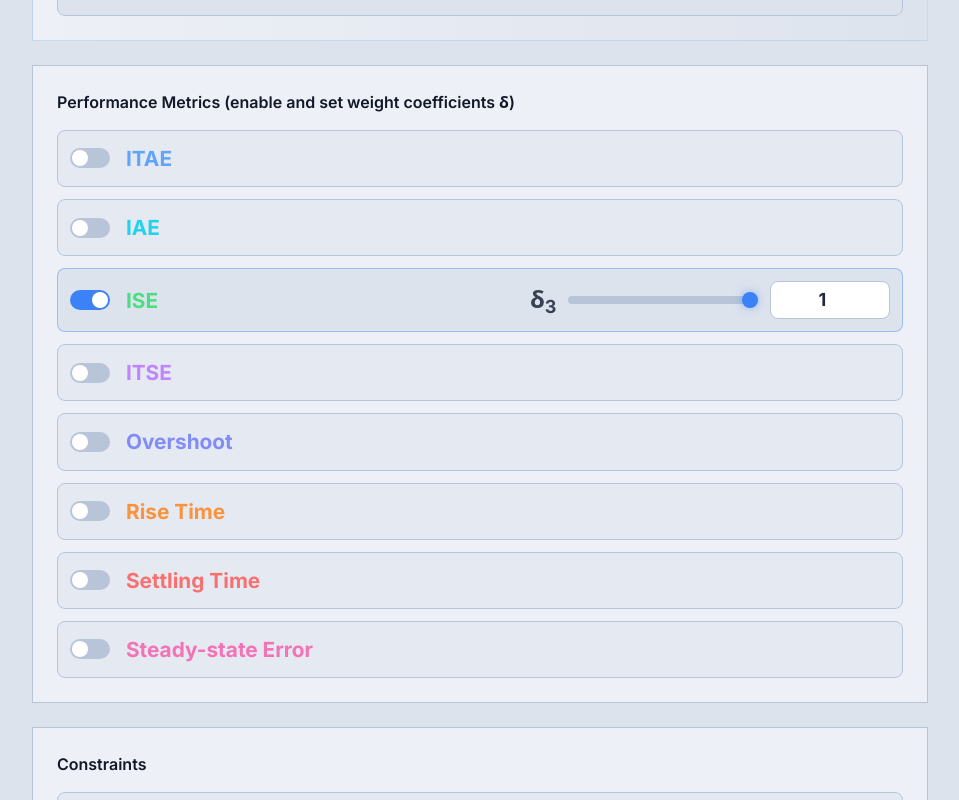
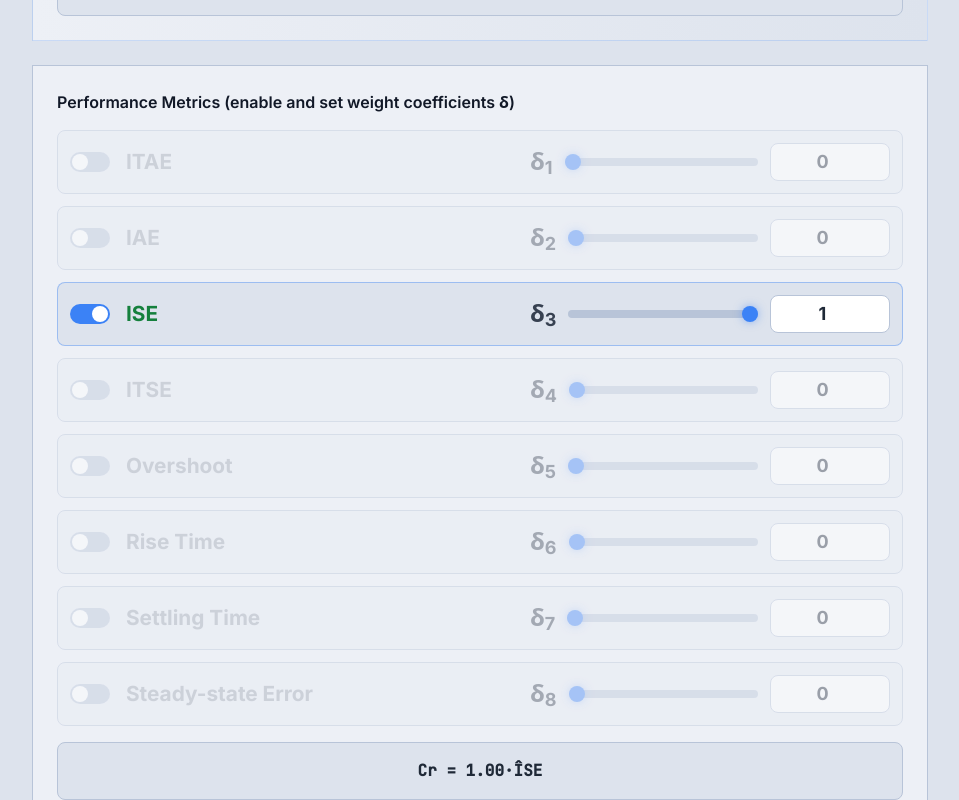
Before and after one commit to romasevych-yuriy/PID_Optimal_Tuner, a React (Vite) app: page /#/criterion in a window 1280 px wide. Shown: the part 620-1420 px from the top of the page, without its empty margins (160-1119 px from the left). Built offline with nearby package versions, Linux system fonts and the light colour scheme.

Commit message:
feat: auto-sync toggle/delta, unified green/grey colours, live Cr formula

```diff
--- a/src/pages/CriterionPage.jsx
+++ b/src/pages/CriterionPage.jsx
@@ -1,16 +1,16 @@
-import React, { useState } from 'react'
+import React from 'react'
 import { useNavigate } from 'react-router-dom'
 import useStore from '../store/useStore'
 
 const CRITERIA = [
-  { key: 'w1', label: 'ITAE', fullName: 'Integral of Time × Absolute Error', color: 'text-blue-400',   formula: 'δ₁·ITAE/(T²/2)' },
-  { key: 'w2', label: 'IAE',  fullName: 'Integral of Absolute Error',        color: 'text-cyan-400',  formula: 'δ₂·IAE/T' },
-  { key: 'w3', label: 'ISE',  fullName: 'Integral of Squared Error',         color: 'text-green-400', formula: 'δ₃·ISE/T' },
-  { key: 'w4', label: 'ITSE', fullName: 'Integral of Time × Squared Error',  color: 'text-purple-400',formula: 'δ₄·ITSE/(T²/2)' },
-  { key: 'w5', label: 'Overshoot', fullName: 'Maximum Overshoot %',          color: 'text-indigo-400',formula: 'δ₅·Osh/100' },
-  { key: 'w6', label: 'Rise Time', fullName: 'Time to reach 90% setpoint',   color: 'text-orange-400',formula: 'δ₆·tr/T' },
-  { key: 'w7', label: 'Settling Time', fullName: '±2% settling time',        color: 'text-red-400',   formula: 'δ₇·ts/T' },
-  { key: 'w8', label: 'Steady-state Error', fullName: '|r - y(∞)|',          color: 'text-pink-400',  formula: 'δ₈·ess/r' },
+  { key: 'w1', label: 'ITAE',               hat: 'ITÂE', },
+  { key: 'w2', label: 'IAE',                hat: 'IÂE',  },
+  { key: 'w3', label: 'ISE',                hat: 'ÎSE',  },
+  { key: 'w4', label: 'ITSE',               hat: 'ÎTSE', },
+  { key: 'w5', label: 'Overshoot',          hat: 'Ôsh',  },
+  { key: 'w6', label: 'Rise Time',          hat: 't̂ᵣ',  },
+  { key: 'w7', label: 'Settling Time',      hat: 't̂ₛ',  },
+  { key: 'w8', label: 'Steady-state Error', hat: 'êₛₛ', },
 ]
 
 export default function CriterionPage() {
@@ -18,15 +18,28 @@ export default function CriterionPage() {
   const { criterion, setCriterion, optimizer, setOptimizerConfig } = useStore()
 
   const toggleEnabled = (key) => {
-    setCriterion({ enabled: { ...criterion.enabled, [key]: !criterion.enabled[key] } })
+    const newEnabled = !criterion.enabled[key]
+    setCriterion({
+      enabled: { ...criterion.enabled, [key]: newEnabled },
+      weights: newEnabled
+        ? { ...criterion.weights, [key]: criterion.weights[key] > 0 ? criterion.weights[key] : 1 }
+        : { ...criterion.weights, [key]: 0 },
+    })
   }
 
   const setWeight = (key, val) => {
     const v = Math.max(0, Math.min(1, parseFloat(val) || 0))
-    setCriterion({ weights: { ...criterion.weights, [key]: v } })
+    setCriterion({
+      weights: { ...criterion.weights, [key]: v },
+      enabled: { ...criterion.enabled, [key]: v > 0 },
+    })
   }
 
   const anyEnabled = Object.values(criterion.enabled).some(Boolean)
+
+  const formulaTerms = CRITERIA
+    .filter(c => criterion.enabled[c.key] && criterion.weights[c.key] > 0)
+    .map(c => `${criterion.weights[c.key].toFixed(2)}·${c.hat}`)
 
   return (
     <div className="animate-fade-in space-y-6 max-w-4xl mx-auto">
@@ -47,20 +60,20 @@ export default function CriterionPage() {
       <div className="card">
         <h2 className="font-semibold text-gray-900 mb-4">Performance Metrics (enable and set weight coefficients δ)</h2>
         <div className="space-y-3">
-          {CRITERIA.map((c, idx) => (
+          {CRITERIA.map((c, idx) => {
+            const active = criterion.enabled[c.key]
+            return (
               <div
                 key={c.key}
                 className={`flex items-center gap-4 p-3 rounded-lg border transition-all duration-200 ${
-                criterion.enabled[c.key]
-                  ? 'border-accent-blue/40 bg-dark-bg'
-                  : 'border-dark-border bg-dark-bg/50'
+                  active ? 'border-accent-blue/40 bg-dark-bg' : 'border-dark-border bg-dark-bg/50 opacity-40'
                 }`}
               >
                 {/* Toggle */}
                 <label className="relative inline-flex items-center cursor-pointer">
                   <input
                     type="checkbox"
-                  checked={criterion.enabled[c.key]}
+                    checked={active}
                     onChange={() => toggleEnabled(c.key)}
                     className="sr-only peer"
                   />
@@ -69,12 +82,13 @@ export default function CriterionPage() {
 
                 {/* Label */}
                 <div className="flex-1 min-w-0">
-                <span className={`font-bold ${c.color}`} style={{ fontSize: '1.3rem' }}>{c.label}</span>
+                  <span className="font-bold" style={{ fontSize: '1.3rem', color: active ? '#15803d' : '#9ca3af' }}>
+                    {c.label}
+                  </span>
                 </div>
 
-              {/* Weight slider */}
-              {criterion.enabled[c.key] && (
-                <div className="flex items-center gap-3 min-w-[360px]">
+                {/* Weight slider — always visible, non-interactive when disabled */}
+                <div className={`flex items-center gap-3 min-w-[360px] ${!active ? 'pointer-events-none' : ''}`}>
                   <span className="font-bold text-gray-700 shrink-0" style={{ fontSize: '1.5rem' }}>δ<sub>{idx + 1}</sub></span>
                   <input
                     type="range"
@@ -93,13 +107,21 @@ export default function CriterionPage() {
                     style={{ fontSize: '1.125rem' }}
                   />
                 </div>
-              )}
               </div>
-          ))}
+            )
+          })}
+        </div>
+
+        {/* Live formula */}
+        <div className="mt-4 p-4 bg-dark-bg border border-dark-border rounded-lg text-center font-mono">
+          {formulaTerms.length > 0
+            ? <span className="text-gray-800 font-semibold">Cr = {formulaTerms.join(' + ')}</span>
+            : <span className="text-gray-500">Cr = 0 (no metrics selected)</span>
+          }
         </div>
 
         {!anyEnabled && (
-          <div className="mt-4 p-3 bg-red-500/10 border border-red-500/30 rounded-lg text-red-500 text-sm font-bold">
+          <div className="mt-3 p-3 bg-red-500/10 border border-red-500/30 rounded-lg text-red-500 text-sm font-bold">
             ⚠️ Select at least one criterion. The optimizer will use ISE by default if none selected.
           </div>
         )}
```
Lines whose indentation alone changed are shown as unchanged.
